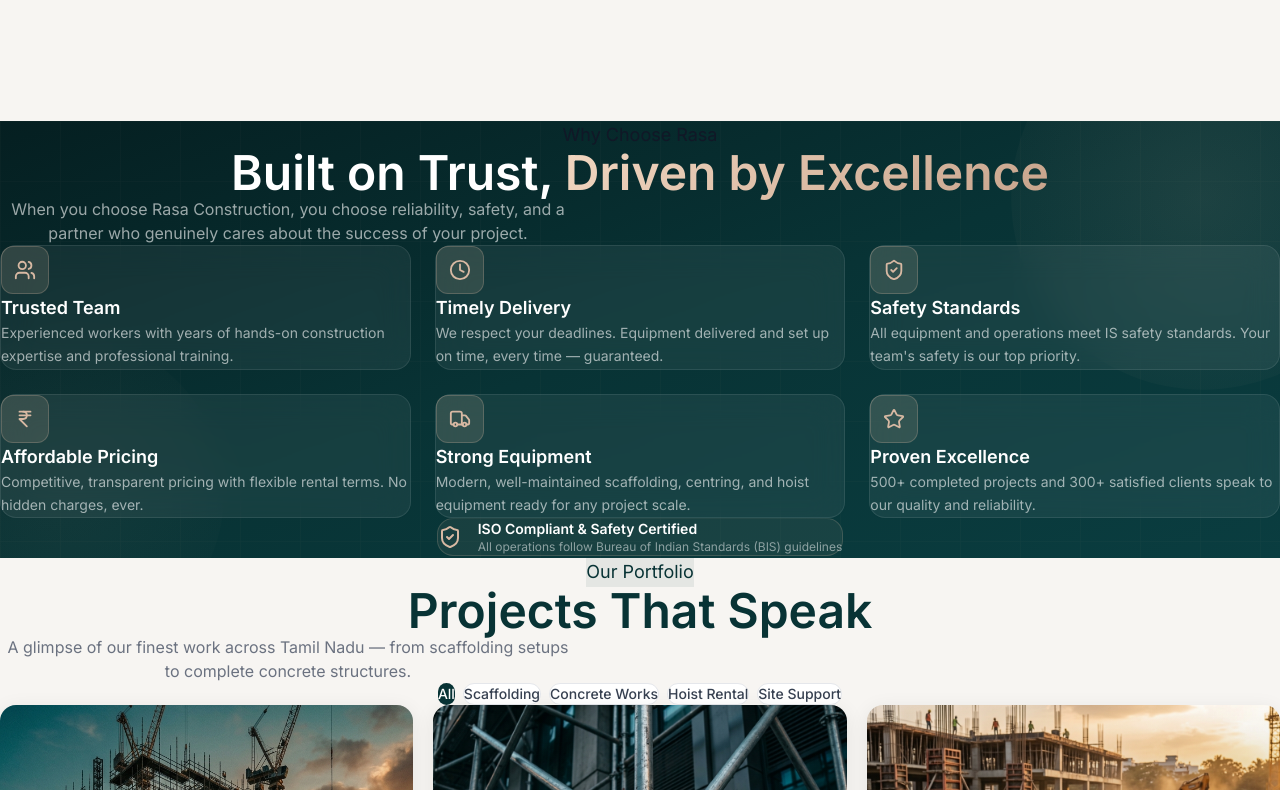
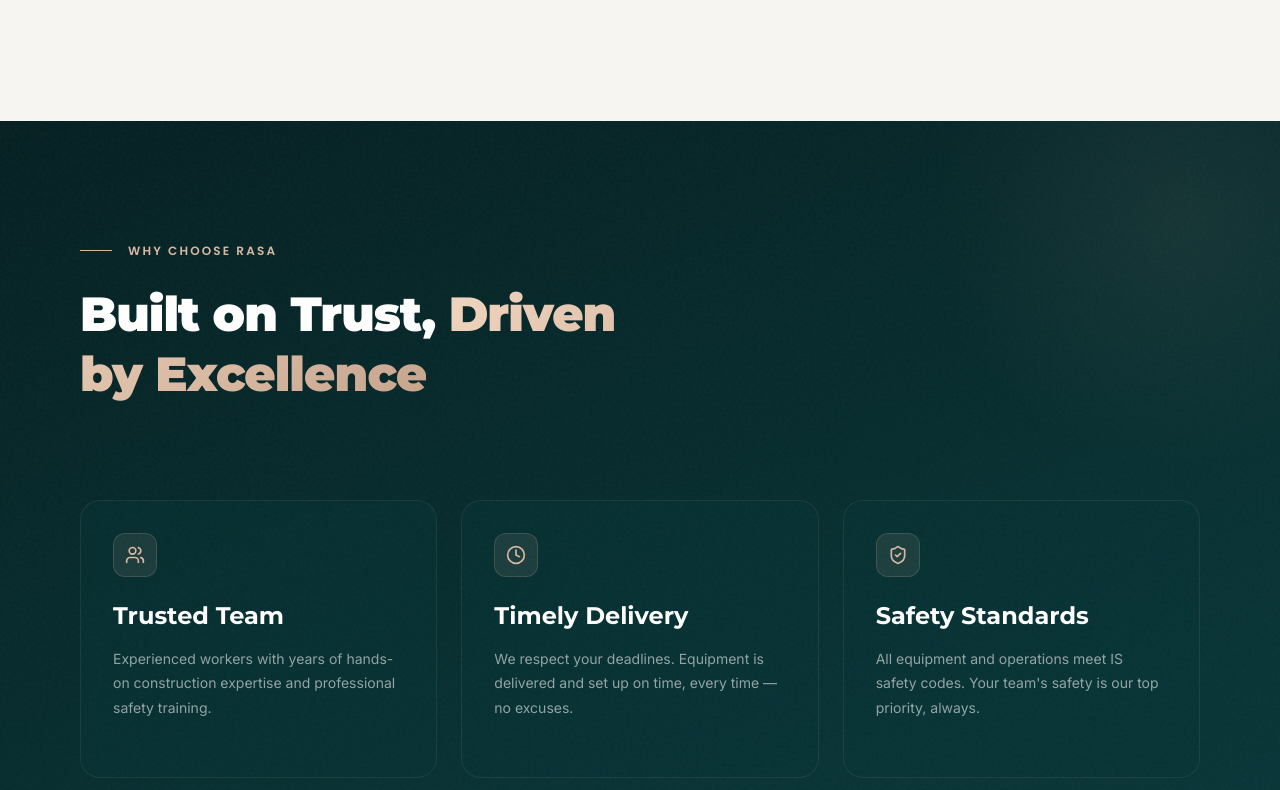
Before and after one commit to PriscillajospinG/Rasa-construction-portfolio, a Next.js app: page / in a window 1280 px wide. Shown: the part 3770-4560 px from the top of the page. Built offline with nearby package versions, Linux system fonts and the light colour scheme.

Commit message:
refactor: update WhyChooseUs component with modernized styling, optimized motion transitions, and simplified feature data structure.

```diff
--- a/src/components/WhyChooseUs.tsx
+++ b/src/components/WhyChooseUs.tsx
@@ -2,172 +2,82 @@
 
 import { useRef } from "react";
 import { motion, useInView } from "framer-motion";
-import {
-  Users,
-  Clock,
-  ShieldCheck,
-  IndianRupee,
-  Truck,
-  Star,
-} from "lucide-react";
+import { Users, Clock, ShieldCheck, IndianRupee, Truck, Star } from "lucide-react";
 
 const features = [
-  {
-    icon: Users,
-    title: "Trusted Team",
-    description: "Experienced workers with years of hands-on construction expertise and professional training.",
-  },
-  {
-    icon: Clock,
-    title: "Timely Delivery",
-    description: "We respect your deadlines. Equipment delivered and set up on time, every time — guaranteed.",
-  },
-  {
-    icon: ShieldCheck,
-    title: "Safety Standards",
-    description: "All equipment and operations meet IS safety standards. Your team's safety is our top priority.",
-  },
-  {
-    icon: IndianRupee,
-    title: "Affordable Pricing",
-    description: "Competitive, transparent pricing with flexible rental terms. No hidden charges, ever.",
-  },
-  {
-    icon: Truck,
-    title: "Strong Equipment",
-    description: "Modern, well-maintained scaffolding, centring, and hoist equipment ready for any project scale.",
-  },
-  {
-    icon: Star,
-    title: "Proven Excellence",
-    description: "500+ completed projects and 300+ satisfied clients speak to our quality and reliability.",
-  },
+  { icon: Users,        title: "Trusted Team",      desc: "Experienced workers with years of hands-on construction expertise and professional safety training." },
+  { icon: Clock,        title: "Timely Delivery",   desc: "We respect your deadlines. Equipment is delivered and set up on time, every time — no excuses." },
+  { icon: ShieldCheck,  title: "Safety Standards",  desc: "All equipment and operations meet IS safety codes. Your team's safety is our top priority, always." },
+  { icon: IndianRupee,  title: "Affordable Pricing",desc: "Transparent pricing, flexible rental terms, competitive rates. No hidden charges, ever." },
+  { icon: Truck,        title: "Strong Equipment",  desc: "Modern, well-maintained scaffolding, centring, and hoist systems ready for any project scale." },
+  { icon: Star,         title: "Proven Excellence", desc: "500+ completed projects and 300+ satisfied clients speak to our consistent quality and reliability." },
 ];
 
 export default function WhyChooseUs() {
   const ref = useRef(null);
-  const isInView = useInView(ref, { once: true, margin: "-80px" });
+  const inView = useInView(ref, { once: true, margin: "-80px" });
 
   return (
-    <section
-      className="section-padding relative overflow-hidden"
-      style={{ background: "linear-gradient(160deg, #051f21 0%, #083335 50%, #0a3d40 100%)" }}
-    >
-      {/* Decorative elements */}
-      <div
-        className="absolute top-0 right-0 w-96 h-96 rounded-full opacity-10"
-        style={{
-          background: "radial-gradient(circle, #D8B9A3, transparent)",
-          transform: "translate(30%, -30%)",
-        }}
-      />
-      <div
-        className="absolute bottom-0 left-0 w-80 h-80 rounded-full opacity-5"
-        style={{
-          background: "radial-gradient(circle, #D8B9A3, transparent)",
-          transform: "translate(-30%, 30%)",
-        }}
-      />
+    <section className="relative overflow-hidden grain"
+      style={{ background: "linear-gradient(160deg, var(--clr-primary-dark) 0%, var(--clr-primary) 55%, #0a3d40 100%)" }}>
+      {/* Radial glow — subtle, not neon */}
+      <div className="absolute pointer-events-none" style={{
+        top: 0, right: 0, width: "500px", height: "500px", borderRadius: "50%",
+        background: "radial-gradient(circle, rgba(216,185,163,0.07) 0%, transparent 70%)",
+        transform: "translate(30%, -30%)",
+      }} />
 
-      {/* Grid pattern */}
-      <div
-        className="absolute inset-0 opacity-[0.04]"
-        style={{
-          backgroundImage: `linear-gradient(rgba(216,185,163,0.6) 1px, transparent 1px), linear-gradient(90deg, rgba(216,185,163,0.6) 1px, transparent 1px)`,
-          backgroundSize: "60px 60px",
-        }}
-      />
+      <div className="c s" ref={ref}>
 
-      <div className="max-w-7xl mx-auto px-6 relative" ref={ref}>
         {/* Header */}
-        <div className="text-center mb-16">
-          <motion.div
-            initial={{ opacity: 0, y: 20 }}
-            animate={isInView ? { opacity: 1, y: 0 } : {}}
-            transition={{ duration: 0.5 }}
-            className="badge mb-4 inline-flex"
-          >
+        <div style={{ marginBottom: "var(--s12)" }}>
+          <motion.div initial={{ opacity: 0, x: -20 }} animate={inView ? { opacity: 1, x: 0 } : {}} transition={{ duration: 0.6 }}
+            className="eyebrow t-label" style={{ color: "var(--clr-accent)", marginBottom: "var(--s3)" }}>
             Why Choose Rasa
           </motion.div>
-
-          <motion.h2
-            initial={{ opacity: 0, y: 30 }}
-            animate={isInView ? { opacity: 1, y: 0 } : {}}
-            transition={{ duration: 0.7, delay: 0.1 }}
-            className="font-montserrat font-black text-4xl md:text-5xl text-white mb-4"
-          >
-            Built on Trust,{" "}
-            <span className="gradient-text">Driven by Excellence</span>
+          <motion.h2 initial={{ opacity: 0, y: 30 }} animate={inView ? { opacity: 1, y: 0 } : {}} transition={{ duration: 0.8, delay: 0.1 }}
+            className="t-h1 text-white" style={{ maxWidth: "560px" }}>
+            Built on Trust,{" "}<span className="gradient-text">Driven by Excellence</span>
           </motion.h2>
-
-          <motion.p
-            initial={{ opacity: 0, y: 20 }}
-            animate={isInView ? { opacity: 1, y: 0 } : {}}
-            transition={{ duration: 0.6, delay: 0.2 }}
-            className="font-inter text-base max-w-xl mx-auto"
-            style={{ color: "rgba(255,255,255,0.6)" }}
-          >
-            When you choose Rasa Construction, you choose reliability, safety, and a partner
-            who genuinely cares about the success of your project.
-          </motion.p>
         </div>
 
-        {/* Features Grid */}
-        <div className="grid md:grid-cols-2 lg:grid-cols-3 gap-6">
-          {features.map(({ icon: Icon, title, description }, i) => (
-            <motion.div
-              key={title}
-              initial={{ opacity: 0, y: 40 }}
-              animate={isInView ? { opacity: 1, y: 0 } : {}}
-              transition={{ duration: 0.6, delay: i * 0.1 }}
-              className="group glass rounded-2xl p-8 hover-lift hover-glow cursor-default"
-            >
-              <div
-                className="w-12 h-12 rounded-xl flex items-center justify-center mb-5 transition-all duration-300 group-hover:scale-110"
-                style={{ background: "rgba(216,185,163,0.15)", border: "1px solid rgba(216,185,163,0.25)" }}
-              >
-                <Icon size={22} style={{ color: "#D8B9A3" }} />
+        {/* Feature grid — 3 cols, equal cards */}
+        <div style={{ display: "grid", gridTemplateColumns: "repeat(3, 1fr)", gap: "var(--s3)" }}
+          className="grid-cols-1 md:grid-cols-2 lg:grid-cols-3">
+          {features.map(({ icon: Icon, title, desc }, i) => (
+            <motion.div key={title}
+              initial={{ opacity: 0, y: 40 }} animate={inView ? { opacity: 1, y: 0 } : {}} transition={{ duration: 0.55, delay: i * 0.08 }}
+              className="group card-dark" style={{ padding: "var(--s4)" }}>
+
+              <div style={{
+                width: "44px", height: "44px", borderRadius: "var(--r-md)",
+                display: "flex", alignItems: "center", justifyContent: "center",
+                background: "rgba(216,185,163,0.10)",
+                border: "1px solid rgba(216,185,163,0.18)",
+                marginBottom: "var(--s3)",
+                transition: "transform 300ms var(--ease)",
+              }} className="group-hover:scale-110">
+                <Icon size={20} color="var(--clr-accent)" />
               </div>
 
-              <h3
-                className="font-montserrat font-bold text-lg text-white mb-3"
-              >
-                {title}
-              </h3>
+              <h3 className="t-h2 text-white" style={{ marginBottom: "var(--s2)" }}>{title}</h3>
+              <p className="t-sm" style={{ color: "rgba(255,255,255,0.56)", lineHeight: 1.75 }}>{desc}</p>
 
-              <p className="font-inter text-sm leading-relaxed" style={{ color: "rgba(255,255,255,0.6)" }}>
-                {description}
-              </p>
-
-              {/* Bottom accent */}
-              <div
-                className="mt-5 h-px w-0 group-hover:w-full transition-all duration-500"
-                style={{ background: "linear-gradient(90deg, #D8B9A3, transparent)" }}
-              />
+              {/* Bottom reveal line on hover */}
+              <div className="transition-all duration-500 group-hover:opacity-100 opacity-0"
+                style={{ marginTop: "var(--s3)", height: "1px", background: "linear-gradient(90deg, var(--clr-accent), transparent)" }} />
             </motion.div>
           ))}
         </div>
 
-        {/* Bottom trust badge */}
-        <motion.div
-          initial={{ opacity: 0, y: 30 }}
-          animate={isInView ? { opacity: 1, y: 0 } : {}}
-          transition={{ duration: 0.7, delay: 0.7 }}
-          className="mt-16 text-center"
-        >
-          <div
-            className="inline-flex items-center gap-4 rounded-2xl px-8 py-4"
-            style={{
-              background: "rgba(216,185,163,0.08)",
-              border: "1px solid rgba(216,185,163,0.2)",
-            }}
-          >
-            <ShieldCheck size={24} style={{ color: "#D8B9A3" }} />
-            <div className="text-left">
-              <div className="font-poppins font-semibold text-white text-sm">ISO Compliant &amp; Safety Certified</div>
-              <div className="font-inter text-xs" style={{ color: "rgba(255,255,255,0.5)" }}>
-                All operations follow Bureau of Indian Standards (BIS) guidelines
-              </div>
+        {/* Trust badge */}
+        <motion.div initial={{ opacity: 0, y: 20 }} animate={inView ? { opacity: 1, y: 0 } : {}} transition={{ duration: 0.6, delay: 0.65 }}
+          style={{ marginTop: "var(--s12)", display: "flex", justifyContent: "center" }}>
+          <div className="glass" style={{ display: "inline-flex", alignItems: "center", gap: "var(--s3)", borderRadius: "var(--r-lg)", padding: "var(--s3) var(--s6)" }}>
+            <ShieldCheck size={22} color="var(--clr-accent)" />
+            <div>
+              <div className="font-p text-white" style={{ fontWeight: 600, fontSize: "var(--t-sm)" }}>ISO Compliant &amp; Safety Certified</div>
+              <div className="t-sm" style={{ color: "rgba(255,255,255,0.45)", marginTop: "2px" }}>All operations follow Bureau of Indian Standards (BIS) guidelines</div>
             </div>
           </div>
         </motion.div>
```
